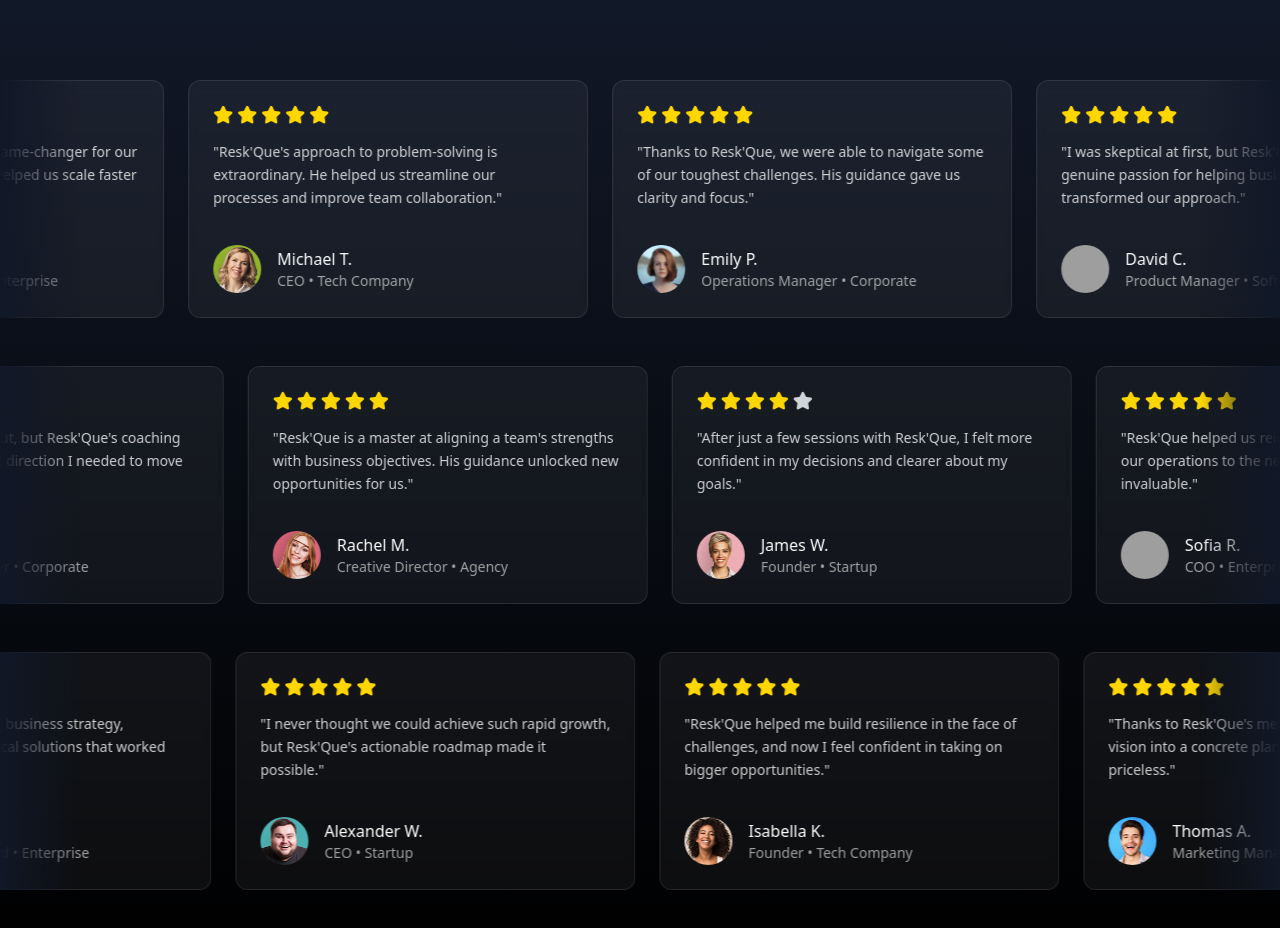
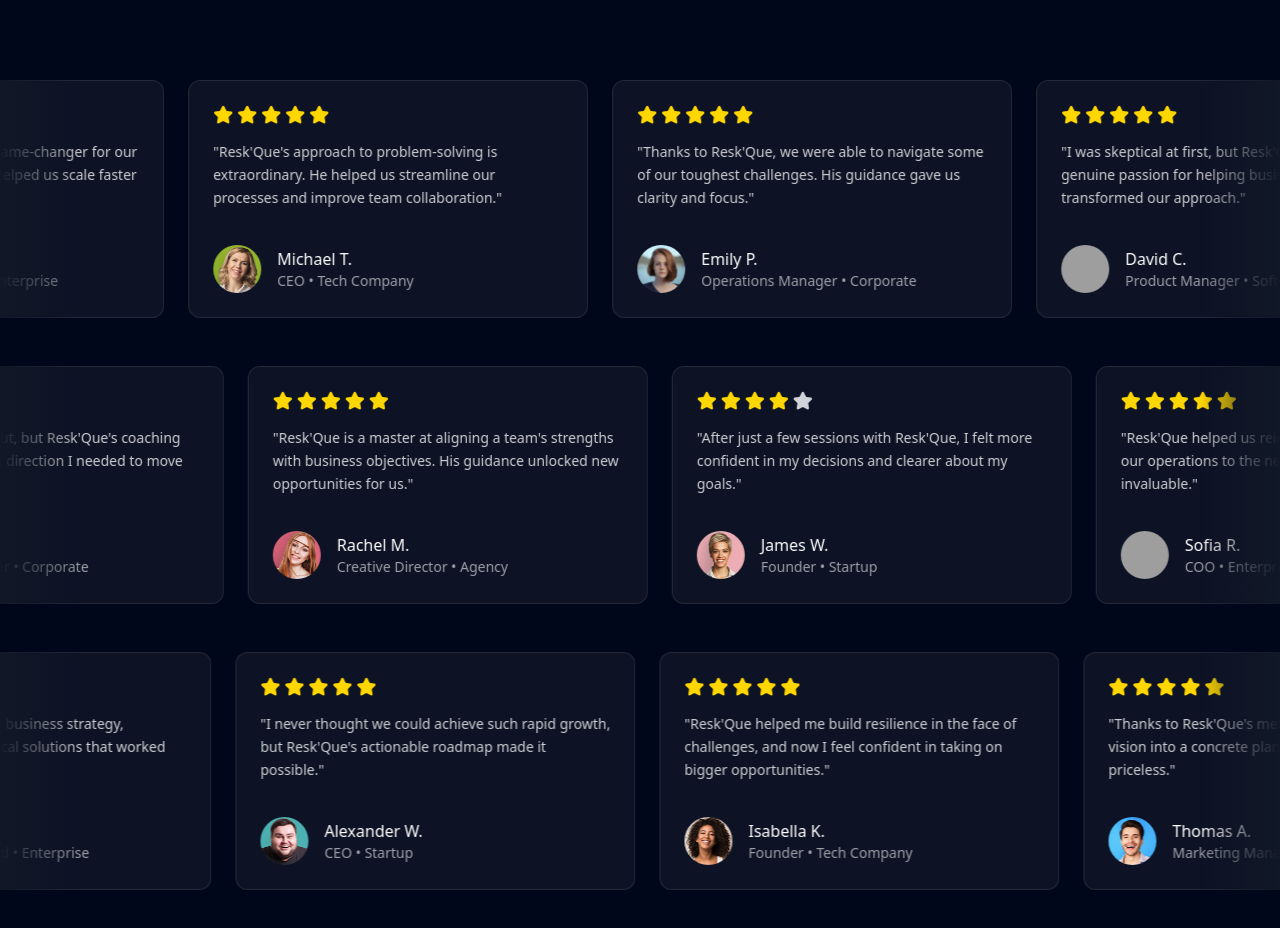
Before and after one commit to LidetuK/scrollin-echoes, a React (Vite) app: page / in a window 1280 px wide. Shown: the top 928 px of the page. Built offline with nearby package versions, Linux system fonts and the light colour scheme; grey boxes are pictures that could not be loaded.

Commit message:
Update background color
Change the background color to "#01071A" for the application.
[skip gpt_engineer]

```diff
--- a/src/components/TestimonialSection.tsx
+++ b/src/components/TestimonialSection.tsx
@@ -3,7 +3,7 @@ import { TestimonialRow } from "./TestimonialRow";
 
 export const TestimonialSection = () => {
   return (
-    <section className="w-full min-w-full py-20 bg-gradient-to-b from-gray-900 to-black overflow-hidden">
+    <section className="w-full min-w-full py-20 overflow-hidden" style={{ backgroundColor: "#01071A" }}>
       <div className="w-full min-w-full">
         <div className="space-y-12">
           <TestimonialRow testimonials={testimonials1} direction="left" />
--- a/src/pages/Index.tsx
+++ b/src/pages/Index.tsx
@@ -2,7 +2,7 @@ import { TestimonialSection } from "@/components/TestimonialSection";
 
 const Index = () => {
   return (
-    <div className="w-full min-w-full min-h-screen bg-gray-900">
+    <div className="w-full min-w-full min-h-screen" style={{ backgroundColor: "#01071A" }}>
       <TestimonialSection />
     </div>
   );
```
